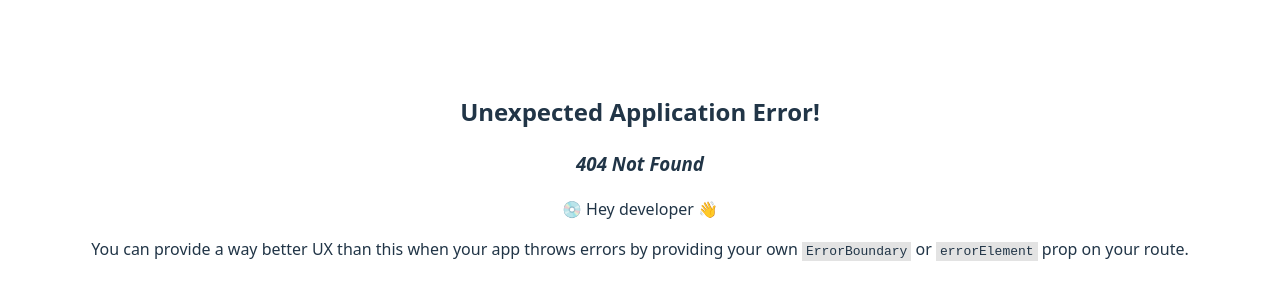
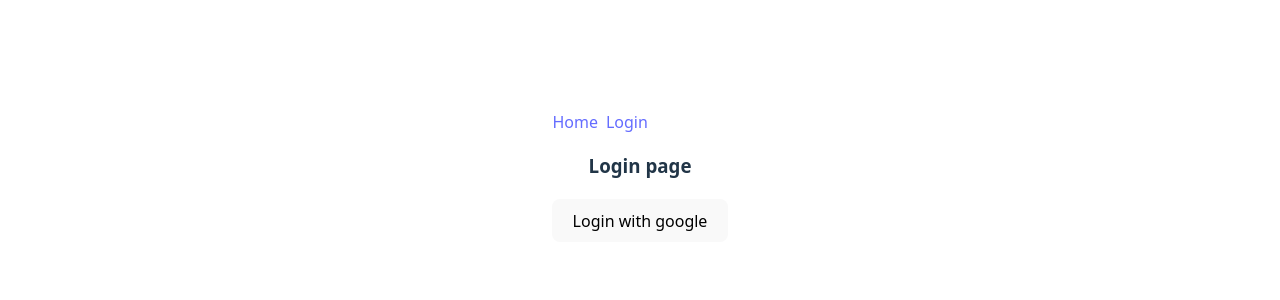
Before and after one commit to mahdi33-gk/FireBaseAuthentication, a React (Vite) app: page /login in a window 1280 px wide. Before the commit this address had no page. Shown: the part 224-524 px from the top of the page. Built offline with nearby package versions, Linux system fonts and the light colour scheme.

Commit message:
login page and js file for firebase added

```diff
--- a/src/Header.jsx
+++ b/src/Header.jsx
@@ -1,9 +1,11 @@
 import React from 'react';
+import { NavLink } from 'react-router-dom';
 
 const Header = () => {
     return (
-        <div>
-            <h4>this is header</h4>
+        <div style={{display:'flex',gap:'8px'}}>
+            <NavLink to={'/'}>Home</NavLink>
+            <NavLink to={'/login'}>Login</NavLink>
         </div>
     );
 };
--- /dev/null
+++ b/src/Login.jsx
@@ -0,0 +1,15 @@
+import React from 'react';
+
+const Login = () => {
+    const clickHandler = () => {
+        console.log('login confirmed!')
+    }
+    return (
+        <div>
+            <h3>Login page</h3>
+            <button onClick={clickHandler}>Login with google</button>
+        </div>
+    );
+};
+
+export default Login;
--- a/src/firebase.init.js
+++ b/src/firebase.init.js
@@ -1,6 +1,7 @@
 // Import the functions you need from the SDKs you need
 import { initializeApp } from "firebase/app";
 import { getAnalytics } from "firebase/analytics";
+import { getAuth } from "firebase/auth";
 // TODO: Add SDKs for Firebase products that you want to use
 // https://firebase.google.com/docs/web/setup#available-libraries
 
@@ -19,4 +20,5 @@ const firebaseConfig = {
 // Initialize Firebase
 const app = initializeApp(firebaseConfig);
 const analytics = getAnalytics(app);
-export default analytics;
+const auth = getAuth(analytics);
+export default auth;
--- a/src/main.jsx
+++ b/src/main.jsx
@@ -8,6 +8,7 @@ import {
 import App from './App.jsx'
 import Root from './Root.jsx';
 import Home from './Home.jsx';
+import Login from './Login.jsx';
 
 const router = createBrowserRouter([
   {
@@ -17,6 +18,10 @@ const router = createBrowserRouter([
       {
         path:'/',
         element:<Home></Home>
+      },
+      {
+        path:'/login',
+        element: <Login></Login>
       }
     ]
   },
```
